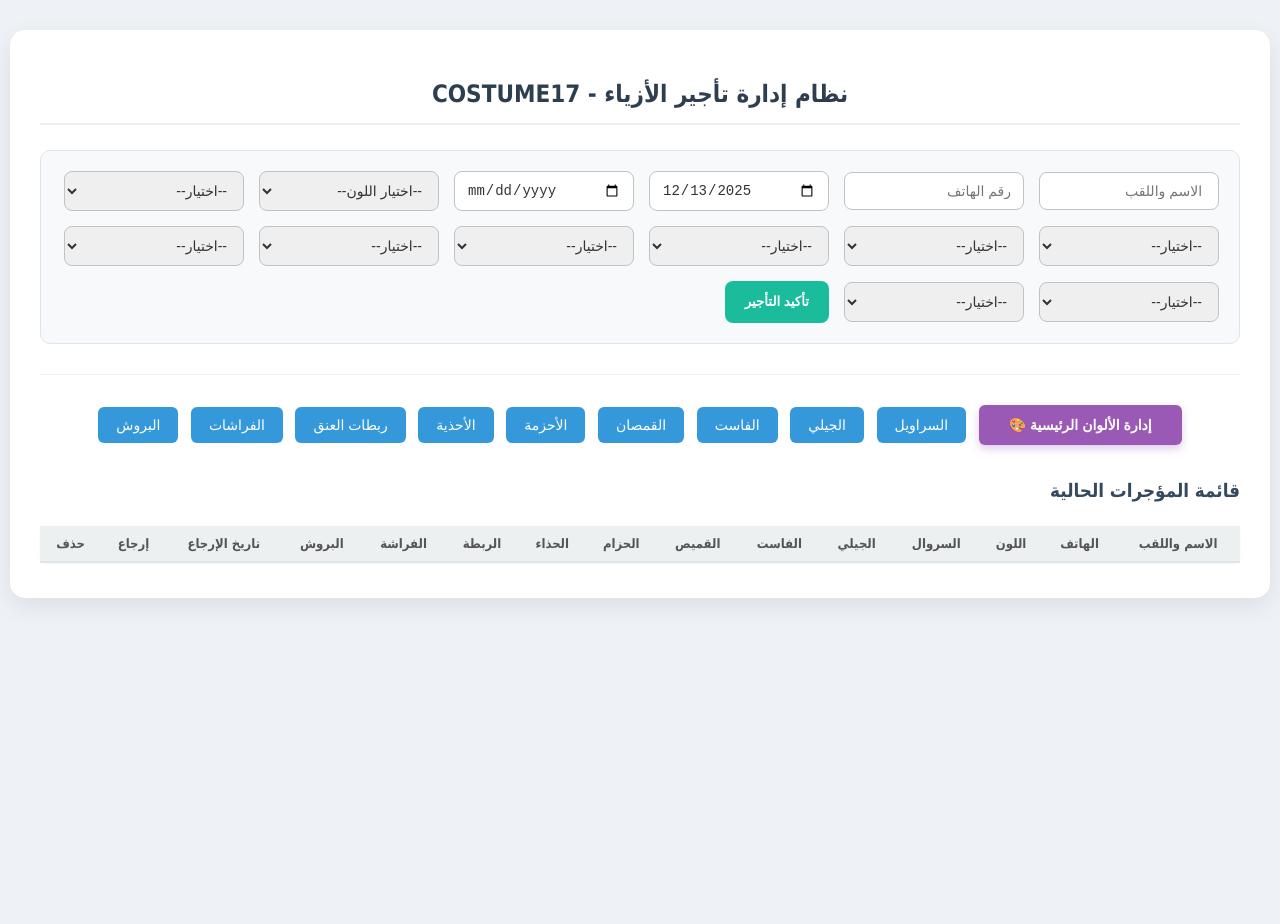
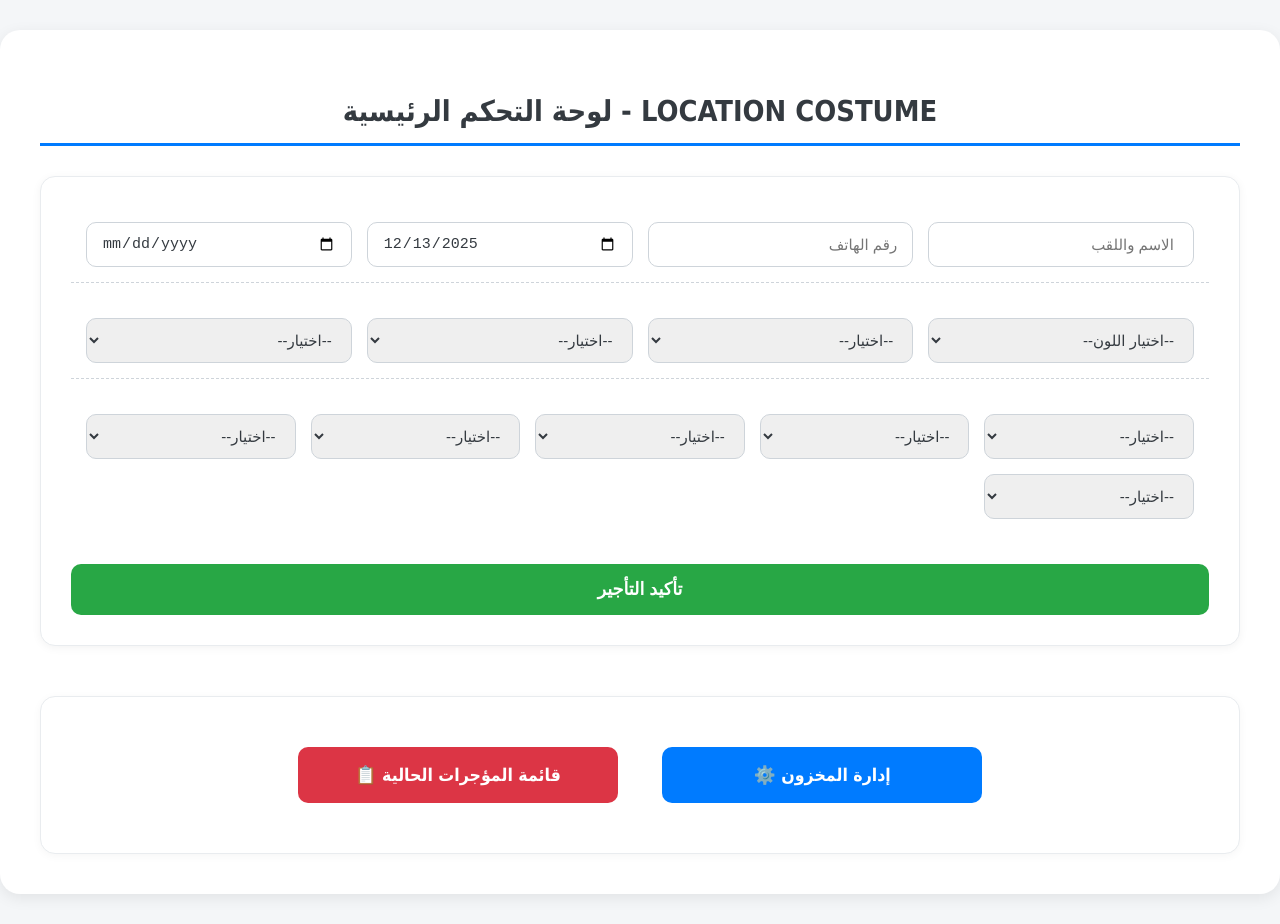
Before and after one commit to abdelmouladjalal-source/Costume17, a plain HTML site: page index.html in a window 1280 px wide. Before the commit the page ends 800 px from the top, so only its background shows below. Drawn offline with Linux system fonts and the light colour scheme.

Commit message:
index.html
Updated the HTML structure and styles for the costume rental management system, including new layout and improved form organization.

```diff
--- a/index.html
+++ b/index.html
@@ -2,176 +2,158 @@
 <html lang="ar">
 <head>
 <meta charset="UTF-8">
-<title>COSTUME17</title>
+<title>LOCATION COSTUME - لوحة التحكم الرئيسية</title>
 <style>
 /* ==================================
    الخلفية والأبعاد الأساسية
    ================================== */
-body{
-    font-family: 'Tahoma', Arial, sans-serif; /* خط مريح للعين */
-    direction:rtl;
-    background:#eef1f5; /* خلفية هادئة جداً */
-    margin:0;
-    padding:30px 0;
+:root {
+    /* لوحة ألوان محسّنة */
+    --primary-color: #007bff; /* أزرق نظيف */
+    --success-color: #28a745; /* أخضر للعمليات الإيجابية */
+    --danger-color: #dc3545; /* أحمر لقائمة المؤجرات */
+    --background-light: #f4f6f8; /* خلفية هادئة */
+    --text-dark: #343a40;
+    --box-shadow-light: 0 4px 15px rgba(0, 0, 0, 0.08);
 }
-.container{
-    max-width:1200px;
-    margin:auto;
-    background:#ffffff; /* الواجهة بيضاء وواضحة */
-    padding:30px;
-    border-radius:15px; /* حواف مستديرة للمظهر الودّي */
-    box-shadow: 0 8px 25px rgba(0, 0, 0, 0.08); /* ظل خفيف لإبراز الواجهة */
+
+body {
+    font-family: 'Tahoma', Arial, sans-serif;
+    direction: rtl;
+    background: var(--background-light);
+    margin: 0;
+    padding: 30px 0;
 }
-h2{
-    text-align:center;
-    margin-bottom:25px;
-    color:#2c3e50; /* لون العنوان غامق وواضح */
-    border-bottom: 2px solid #ecf0f1; /* خط فاصل خفيف */
+
+.container {
+    max-width: 1300px;
+    margin: auto;
+    background: #ffffff;
+    padding: 40px;
+    border-radius: 20px;
+    box-shadow: var(--box-shadow-light);
+}
+
+h2 {
+    text-align: center;
+    margin-bottom: 30px;
+    color: var(--text-dark);
+    border-bottom: 3px solid var(--primary-color);
     padding-bottom: 15px;
-}
-h3 {
-    color: #34495e;
-    margin-top: 30px;
+    font-size: 1.8rem;
+    font-weight: 700;
 }
 
 /* ==================================
-   نموذج التأجير (Form)
+   نموذج التأجير (Form) - تنظيم الحقول
    ================================== */
-form{
-    display:flex;
-    flex-wrap:wrap;
-    gap:15px; /* مسافة جيدة بين الحقول */
-    align-items:center;
-    justify-content:flex-start;
-    margin-bottom: 30px;
-    padding: 20px;
-    border: 1px solid #dfe6e9; /* حدود ناعمة */
-    border-radius: 10px;
-    background: #f7f9fa; /* خلفية فاتحة للنموذج */
+form {
+    display: flex;
+    flex-direction: column; /* ترتيب العناصر عمودياً */
+    gap: 20px;
+    margin-bottom: 40px;
+    padding: 30px;
+    border: 1px solid #e9ecef;
+    border-radius: 15px;
+    background: #ffffff;
+    box-shadow: 0 2px 10px rgba(0, 0, 0, 0.05);
 }
 
-/* 🛑 تثبيت حجم حقول الإدخال والاختيار مع مظهر ناعم */
-form input:not([type="button"]):not(#add-color-input),
+/* ** نمط Grid لصفوف الحقول داخل النموذج ** */
+.form-section {
+    display: grid;
+    /* تقسيم الصفحة إلى أعمدة متساوية، بحد أدنى 200px للحقل */
+    grid-template-columns: repeat(auto-fit, minmax(200px, 1fr));
+    gap: 15px; /* مسافة بين العناصر داخل القسم */
+    padding: 15px;
+    border-bottom: 1px dashed #ced4da; /* خط فاصل بين الأقسام */
+}
+
+.form-section:last-of-type {
+    border-bottom: none; /* إزالة الخط الفاصل من القسم الأخير */
+    margin-bottom: 0;
+}
+
+/* تنسيق حقول الإدخال والاختيار (Inputs & Selects) */
+form input:not([type="button"]),
 form select {
-    padding: 10px 12px;
-    width: 180px; /* عرض ثابت لكل حقل */
+    padding: 12px 15px;
+    width: 100%;
     box-sizing: border-box;
-    flex-grow: 0;
-    flex-shrink: 0;
-    border: 1px solid #bdc3c7; /* حدود رمادية ناعمة */
-    border-radius: 8px; /* حواف مستديرة للحقول */
-    font-size: 14px;
-    color: #333;
-    transition: border-color 0.3s;
+    border: 1px solid #ced4da;
+    border-radius: 10px;
+    font-size: 15px;
+    color: var(--text-dark);
+    transition: border-color 0.3s, box-shadow 0.3s;
 }
-form input:focus, form select:focus {
-    border-color: #3498db; /* تظهير الحقل النشط */
+
+form input:focus,
+form select:focus {
+    border-color: var(--primary-color);
+    box-shadow: 0 0 0 0.2rem rgba(0, 123, 255, 0.25);
     outline: none;
 }
 
-/* ==================================
-   الأزرار (Buttons)
-   ================================== */
 /* زر تأكيد التأجير */
 form button {
-    padding: 10px 20px;
-    background: #1abc9c; /* أخضر سماوي مريح */
+    padding: 15px 30px;
+    background: var(--success-color);
     color: #fff;
     border: none;
     cursor: pointer;
-    border-radius: 8px;
-    height: 42px; /* مطابقة ارتفاع الحقول */
+    border-radius: 10px;
     font-weight: bold;
+    font-size: 1.1rem;
+    margin-top: 10px;
     transition: background 0.3s, transform 0.1s;
 }
-form button:hover{
-    background: #16a085;
-    transform: translateY(-1px); /* تأثير خفيف عند التمرير */
-}
 
-/* أزرار المخزون والإدارة */
-.stock-buttons{
-    margin:15px 0;
-    text-align:center;
-    border-top: 1px solid #ecf0f1;
-    padding-top: 25px;
-}
-.stock-buttons button{
-    width:auto;
-    margin:5px 4px;
-    padding:10px 18px;
-    background:#3498db; /* أزرق هادئ */
-    color:#fff;
-    border:none;
-    cursor:pointer;
-    border-radius: 6px;
-    font-size: 14px;
-    transition: background 0.3s;
-}
-.stock-buttons button:hover{background:#2980b9;}
-/* زر إدارة الألوان */
-.stock-buttons button[style*="8e44ad"] {
-    padding: 12px 30px;
-    font-weight: bold;
-    background: #9b59b6 !important; /* بنفسجي ودّي */
-    box-shadow: 0 4px 8px rgba(155, 89, 182, 0.3);
-}
-.stock-buttons button[style*="8e44ad"]:hover {
-    background: #8e44ad !important;
+form button:hover {
+    background: #218838;
+    transform: translateY(-2px);
+    box-shadow: 0 4px 10px rgba(40, 167, 69, 0.3);
 }
 
 /* ==================================
-   الجدول (Table)
+   روابط التنقل الرئيسية (Main Links)
    ================================== */
-table{
-    width:100%;
-    border-collapse:separate; /* لفصل الحدود وإعطاء مظهر أنظف */
-    border-spacing: 0 5px; /* مسافة بين الصفوف */
-    margin-top:20px;
-}
-th,td{
-    border:none; /* إزالة الحدود الداخلية */
-    padding:10px;
-    text-align:center;
-    font-size:13px;
-    white-space: nowrap;
-}
-th{
-    background-color: #ecf0f1; /* خلفية رؤوس الأعمدة */
-    color: #555;
-    font-weight: bold;
-    border-bottom: 2px solid #dfe6e9;
-}
-tr {
-    background: #ffffff;
-    border-radius: 8px; /* حواف مستديرة للصفوف */
-    overflow: hidden;
-    box-shadow: 0 1px 3px rgba(0, 0, 0, 0.05); /* ظل خفيف لكل صف */
+.main-links {
+    text-align: center;
+    margin-top: 50px;
+    padding: 40px;
+    border: 1px solid #e9ecef;
+    border-radius: 15px;
+    background: #fff;
+    box-shadow: 0 2px 10px rgba(0, 0, 0, 0.04);
 }
 
-/* تنسيق حالات القطع */
-.available{background:#e8ffe8}
-.unavailable{background:#fbe6e6}
-.returned{background:#f0f3f5 !important; color: #7f8c8d;} /* رمادي فاتح للمرتجع */
+.main-links a {
+    display: inline-flex;
+    align-items: center;
+    justify-content: center;
+    gap: 10px;
+    margin: 10px 20px;
+    padding: 18px 35px;
+    text-decoration: none;
+    font-size: 1.1rem;
+    font-weight: 600;
+    color: #fff;
+    border-radius: 10px;
+    transition: all 0.3s ease;
+    min-width: 250px;
+}
 
-/* أزرار الإرجاع والحذف داخل الجدول */
-td button {
-    padding: 6px 10px;
-    font-size: 12px;
-    border-radius: 4px;
-    transition: background 0.3s;
+.main-links a:hover {
+    transform: scale(1.03);
+    box-shadow: 0 8px 20px rgba(0, 0, 0, 0.15);
 }
-td button[onclick*="returnRental"] {
-    background: #f39c12; /* برتقالي للإرجاع */
+
+.main-links a:nth-child(1) {
+    background: var(--primary-color);
 }
-td button[onclick*="returnRental"]:hover {
-    background: #e67e22;
-}
-td button[onclick*="deleteRental"] {
-    background: #e74c3c; /* أحمر للحذف */
-}
-td button[onclick*="deleteRental"]:hover {
-    background: #c0392b;
+
+.main-links a:nth-child(2) {
+    background: var(--danger-color);
 }
 </style>
 </head>
@@ -179,70 +161,41 @@ td button[onclick*="deleteRental"]:hover {
 
 <div class="container">
 
-<h2>نظام إدارة تأجير الأزياء - COSTUME17</h2>
+<h2>LOCATION COSTUME - لوحة التحكم الرئيسية</h2>
 
 <form>
+    <div class="form-section">
         <input id="fname" placeholder=" الاسم واللقب">
         <input id="phone" placeholder="رقم الهاتف">
         <input type="date" id="rentDate" title="تاريخ التأجير">
         <input type="date" id="returnDate" title="تاريخ الإرجاع المتوقع">
+    </div>
 
+    <div class="form-section">
         <select id="color" onchange="refreshSelects(true)">
             <option value="">--اختيار اللون--</option>
         </select>
+        <select id="pant" onchange="refreshSelects(false)" title="السروال"></select>
+        <select id="gilet" title="الجيلي"></select>
+        <select id="vest" title="الفاست"></select>
+    </div>
 
-<select id="pant" onchange="refreshSelects(false)"></select>
-<select id="gilet"></select>
-<select id="vest"></select>
-
-<select id="shirt"></select>
-<select id="belt"></select>
-<select id="shoe"></select>
-<select id="tie"></select>
-<select id="bow"></select>
-<select id="broche"></select>
+    <div class="form-section">
+        <select id="shirt" title="القميص"></select>
+        <select id="belt" title="الحزام"></select>
+        <select id="shoe" title="الحذاء"></select>
+        <select id="tie" title="ربطة العنق"></select>
+        <select id="bow" title="الفراشة"></select>
+        <select id="broche" title="البروش"></select>
+    </div>
 
     <button type="button" onclick="addRental()">تأكيد التأجير</button>
 </form>
 
-
-<div class="stock-buttons">
-    <button onclick="window.location.href='color_admin.html'" style="background:#8e44ad;">إدارة الألوان الرئيسية 🎨</button>
-
-    <button onclick="window.location.href='pants.html'">السراويل</button>
-    <button onclick="window.location.href='gilets.html'">الجيلي</button>
-    <button onclick="window.location.href='vests.html'">الفاست</button>
-    <button onclick="window.location.href='shirts.html'">القمصان</button>
-    <button onclick="window.location.href='belts.html'">الأحزمة</button>
-    <button onclick="window.location.href='shoes.html'">الأحذية</button>
-    <button onclick="window.location.href='ties.html'">ربطات العنق</button>
-    <button onclick="window.location.href='bows.html'">الفراشات</button>
-    <button onclick="window.location.href='broches.html'">البروش</button>
+<div class="main-links">
+    <a href="inventory_management.html">إدارة المخزون ⚙️</a>
+    <a href="rentals_list.html">قائمة المؤجرات الحالية 📋</a>
 </div>
-
-<h3>قائمة المؤجرات الحالية</h3>
-<table>
-<thead>
-<tr>
-<th>الاسم واللقب</th>
-<th>الهاتف</th>
-<th>اللون</th>
-<th>السروال</th>
-<th>الجيلي</th>
-<th>الفاست</th>
-<th>القميص</th>
-<th>الحزام</th>
-<th>الحذاء</th>
-<th>الربطة</th>
-<th>الفراشة</th>
-<th>البروش</th>
-<th>تاريخ الإرجاع</th>
-<th>إرجاع</th>
-<th>حذف</th>
-</tr>
-</thead>
-<tbody id="rentalsBody"></tbody>
-</table>
 
 </div>
 
```
Lines whose indentation alone changed are shown as unchanged.
